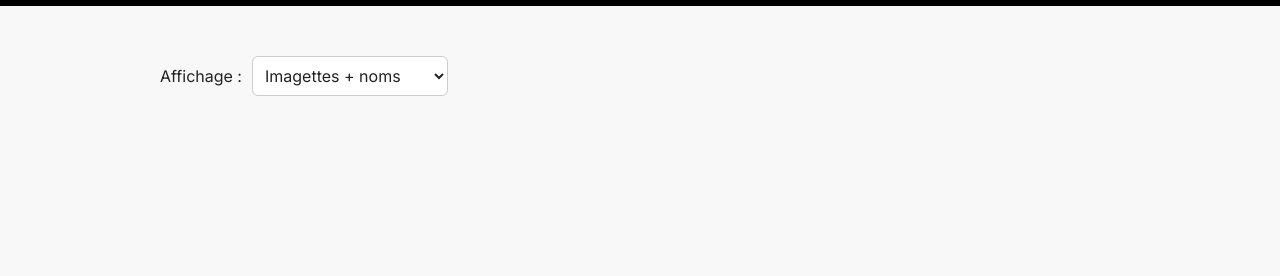
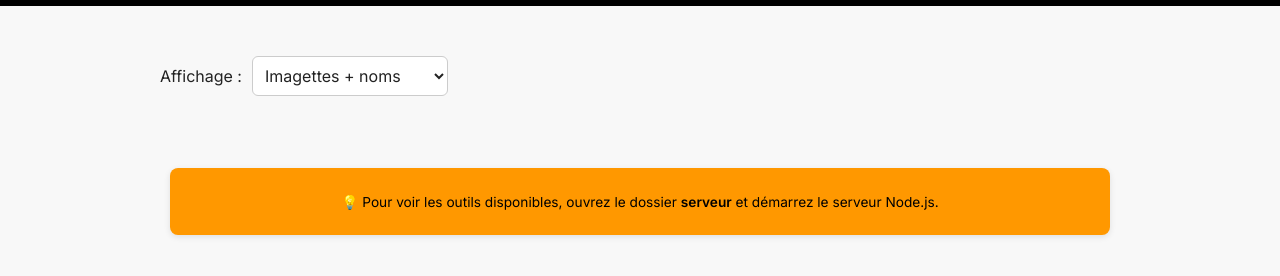
Before and after one commit to flo-pizza/ihm, a website: page outil/outil.html in a window 1280 px wide. Shown: the part 86-362 px from the top of the page. Drawn offline with Linux system fonts and the light colour scheme; no server answers.

Commit message:
v3 site ihm ( sans masquage de l'erreur dans outil design )

```diff
--- a/css/style.css
+++ b/css/style.css
@@ -319,3 +319,20 @@ select {
     background-color: #0097a7;
     transform: scale(1.05);
 }
+
+.notice {
+    background-color: var(--warning);
+    color: black;
+    padding: 12px 20px;
+    border-radius: 8px;
+    margin: 20px auto;
+    max-width: 900px;
+    font-size: 0.95em;
+    font-weight: 500;
+    box-shadow: 0 2px 6px rgba(0,0,0,0.1);
+    text-align: center;
+}
+
+.notice.hidden {
+    display: none;
+}
--- a/outil/outil.html
+++ b/outil/outil.html
@@ -126,6 +126,11 @@
     <div id="tool-list" class="tool-grid"></div>
 </main>
 
+<div class="notice">
+    <p>💡 Pour voir les outils disponibles, ouvrez le dossier <strong>serveur</strong> et démarrez le serveur Node.js.</p>
+</div>
+
+
 
 <script src="../js/theme.js"></script>
 <script>
@@ -184,6 +189,7 @@
         modeSelect.addEventListener("change", () => {
             renderTools(modeSelect.value);
         });
+
     });
 </script>
 
```
